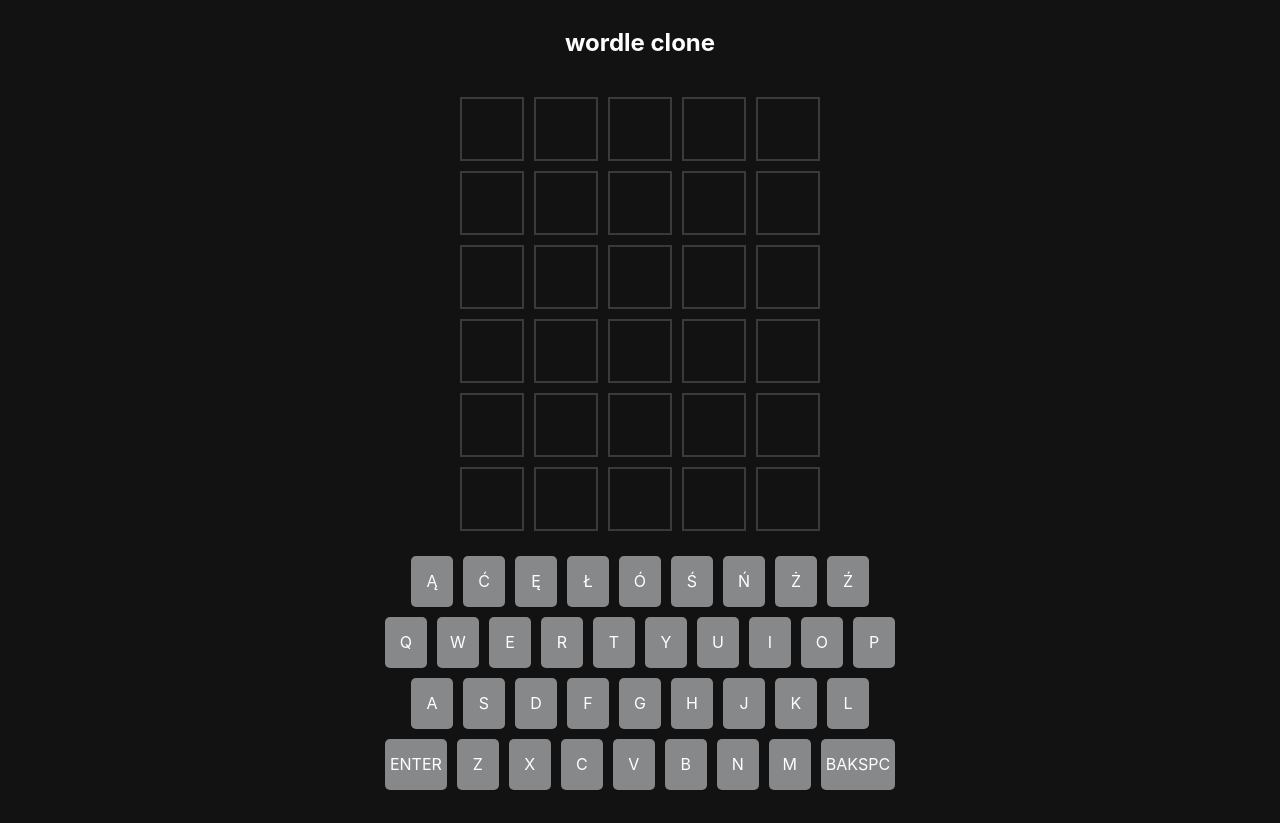
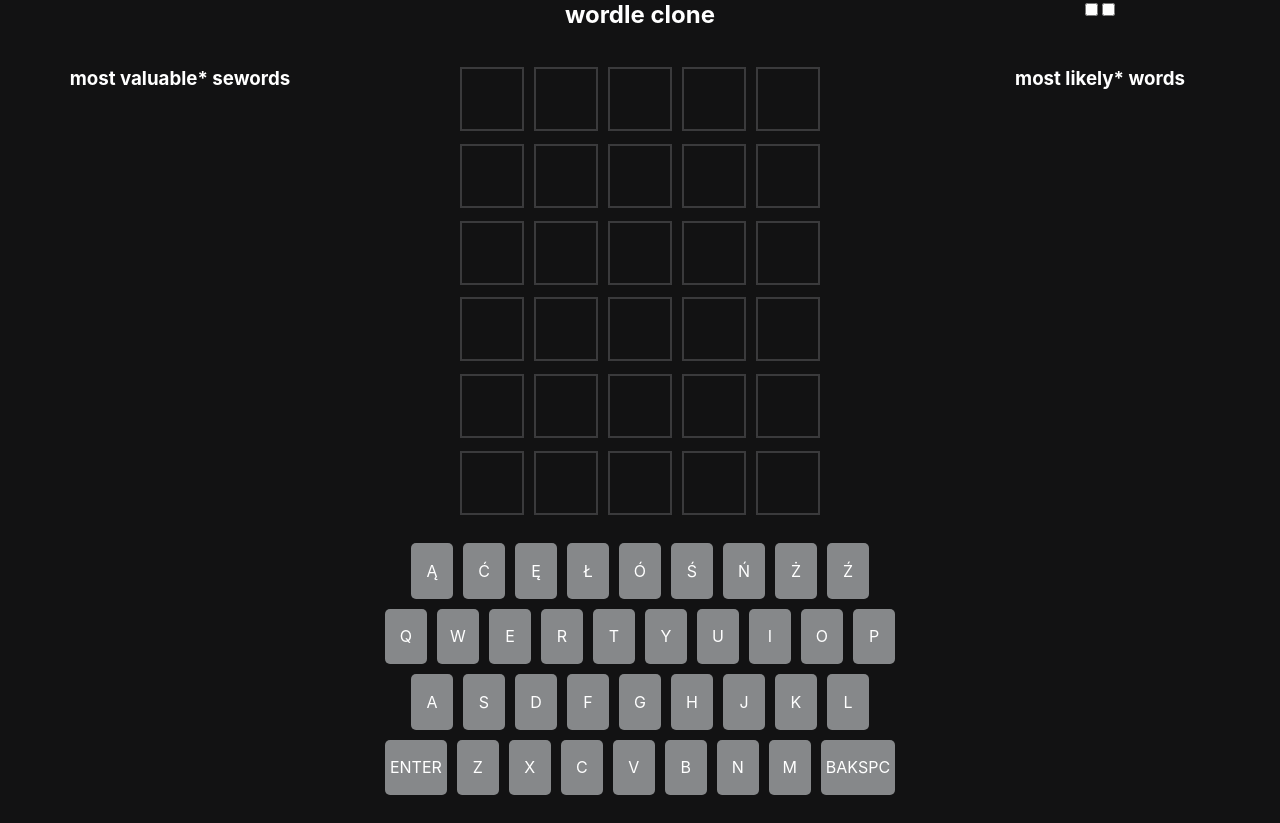
Before and after one commit to ptrlgj/wordle-clone, a plain HTML site: page index.html in a window 1280 px wide. Drawn offline with Linux system fonts and the light colour scheme.

Commit message:
display suggestions

```diff
--- a/index.html
+++ b/index.html
@@ -8,8 +8,23 @@
     <link rel="stylesheet" href="styles.css">
 </head>
 <body>
-    <div class="header">
+    <header>
         <h2>wordle clone</h2>
+    </header>
+    <div class="options">
+        <label class="switch game">
+            <input type="checkbox">
+            <span class="slider"></span>
+        </label>
+        <label class="switch solver">
+            <input type="checkbox">
+            <span class="slider"></span>
+        </label>
+    </div>
+    <div class="ranked">
+        <h3>most valuable* sewords</h3>
+        <section>
+        </section>
     </div>
     <div class="board">
             <div class="row empty">
@@ -54,6 +69,11 @@
                 <div class="letter empty"></div>
                 <div class="letter empty"></div>
             </div>
+    </div>
+    <div class="potential">
+        <h3>most likely* words</h3>
+        <section>
+        </section>
     </div>
     <div class="keyboard">
         <div class="row">
--- a/js/searching.js
+++ b/js/searching.js
@@ -96,6 +96,7 @@ function resSort(result){
     const sortedByValue = sorted.sort((a,b)=>{
         return valueWord(b,counedLetters) - valueWord(a,counedLetters)})
     console.log(topPopular,sortedByValue);
+    renderWords(topPopular,sortedByValue.slice(0,10))
 }
 function sortLettersByOccurance(array){
     const lettersCountInPopular = {};
@@ -123,3 +124,18 @@ function valueWord(word,letterAmount){
     noDoubles.forEach((letter,index) => value += parseInt(letterAmount[letter][index]));
     return value;
 }
+
+function renderWords(mlw, mvw) {
+    const mvwSection = document.querySelector("div.ranked section")
+    const mlwSection = document.querySelector("div.potential section")
+    mlwSection.textContent = '';
+    mvwSection.textContent = ''
+    mlw.forEach(word => {
+        const wordSpan = `<span>${word}</span>`;
+        mlwSection.insertAdjacentHTML("beforeend",wordSpan);
+    })
+    mvw.forEach(word => {
+        const wordSpan = `<span>${word}</span>`;
+        mvwSection.insertAdjacentHTML("beforeend",wordSpan);
+    })
+}
--- a/styles.css
+++ b/styles.css
@@ -7,18 +7,45 @@
     --color-keys: #86888a;
 }
 
+* {
+    padding: 0;
+    margin: 0;
+}
+
 body {
     background: var(--background);
     color: var(--font);
     font-family: -apple-system, BlinkMacSystemFont, 'Segoe UI', Roboto, Oxygen, Ubuntu, Cantarell, 'Open Sans', 'Helvetica Neue', sans-serif;
     display: grid;
+    grid-template-columns: 1fr 1fr 1fr;
     grid-gap: 20px;
     justify-items: center;
+    height: 100vh;
+}
+
+header {
+    grid-column: 2 / 3;
+}
+
+div.ranked {
+    grid-row: 2 / 4;
+}
+
+div.potential {
+    grid-column: 3;
+    grid-row: 2 / 4;
+}
+
+section {
+    width: 100%;
+    height: 100%;
+    display: grid;
 }
 
 div.board {
     justify-content: center;
     display: grid;
+    grid-column: 2 / 3;
     grid-gap: 10px;
 }
 
@@ -40,6 +67,7 @@ div.board div.letter {
 
 div.keyboard {
     display: grid;
+    grid-column: 2 / 3;
 }
 
 div.keyboard div.row {
```
